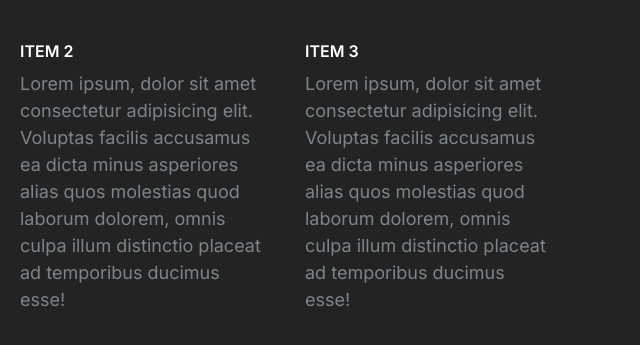
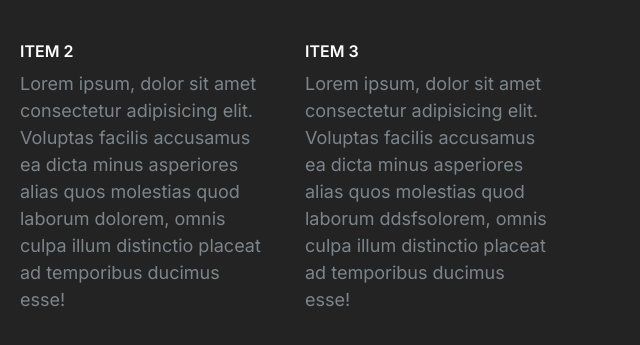
Before and after one commit to nima7774/moshify, a website built with Parcel: page index.html in a window 1280 px wide. Shown: the part 5210-5555 px from the top of the page, 640-1280 px from the left. Built offline with nearby package versions, Linux system fonts and the light colour scheme.

Commit message:
update the text

```diff
--- a/index.html
+++ b/index.html
@@ -385,7 +385,7 @@
      <div class="collapsible__content">
        Lorem ipsum, dolor sit amet consectetur adipisicing elit. Voluptas
        facilis accusamus ea dicta minus asperiores alias quos molestias quod
-       laborum dolorem, omnis culpa illum distinctio placeat ad temporibus
+       laborum ddsfsolorem, omnis culpa illum distinctio placeat ad temporibus
        ducimus esse!
      </div>
   </div>
```
